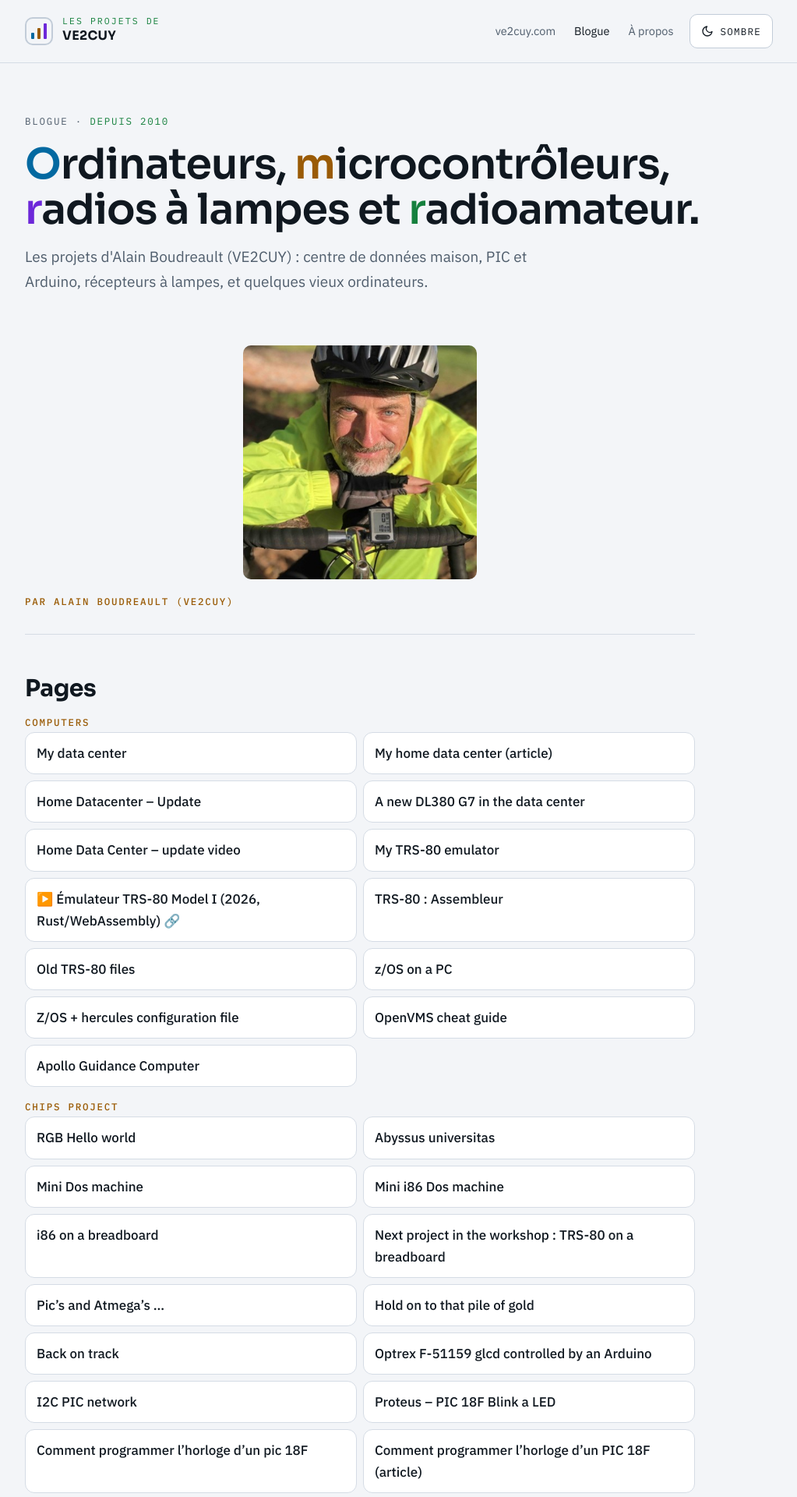
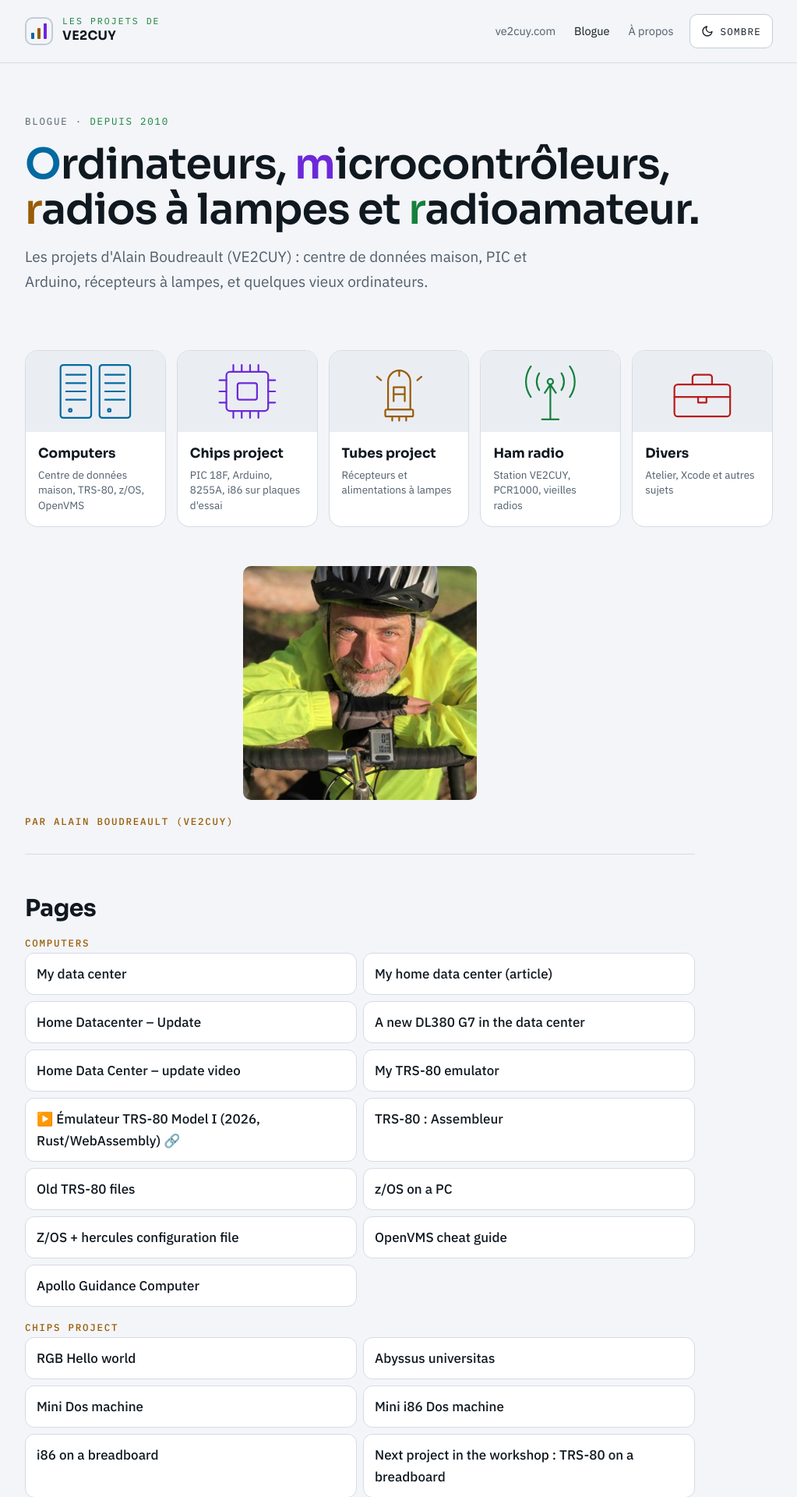
Before and after one commit to ve2cuy/blog, a Jekyll site: the page built from README.md, in a window 1280 px wide. Shown: the top 1920 px of the page at 78% size, without its empty margins (128-1151 px from the left). Built offline with Jekyll 4.4.1, drawn with Linux system fonts in a browser that asks for light colours; our own code applies the rules of GitHub Pages for plain Markdown files.

Commit message:
Accueil du blogue : vignettes illustrées des sections
Cinq vignettes (Computers, Chips project, Tubes project, Ham radio,
Divers) sous la bannière, comme les cartes de cours de ve2cuy.com, qui
mènent à leur section de la page. Initiales de la bannière aux couleurs
des vignettes.

```diff
--- /dev/null
+++ b/_includes/sections.html
@@ -0,0 +1,22 @@
+<nav class="tiles" aria-label="Sections du blogue">
+  <a class="tile" href="#computers">
+    <div class="art c-cyan"><svg viewBox="0 0 200 100" fill="none" stroke="currentColor" stroke-width="2.5" stroke-linecap="round" stroke-linejoin="round" role="img" aria-label="Baies de serveurs"><rect x="50" y="12" width="44" height="76" rx="4"/><rect x="106" y="12" width="44" height="76" rx="4"/><path d="M58 26h28M58 38h28M58 50h28M58 62h28M114 26h28M114 38h28M114 50h28M114 62h28"/><circle cx="64" cy="77" r="2"/><circle cx="120" cy="77" r="2"/></svg></div>
+    <div class="body"><span class="heading">Computers</span><span class="desc">Centre de données maison, TRS-80, z/OS, OpenVMS</span></div>
+  </a>
+  <a class="tile" href="#chips-project">
+    <div class="art c-violet"><svg viewBox="0 0 200 100" fill="none" stroke="currentColor" stroke-width="2.5" stroke-linecap="round" stroke-linejoin="round" role="img" aria-label="Circuit intégré"><rect x="70" y="22" width="60" height="56" rx="5"/><rect x="86" y="38" width="28" height="24" rx="3"/><path d="M80 22v-10M92 22v-10M104 22v-10M116 22v-10M80 78v10M92 78v10M104 78v10M116 78v10M70 34h-10M70 50h-10M70 66h-10M130 34h10M130 50h10M130 66h10"/></svg></div>
+    <div class="body"><span class="heading">Chips project</span><span class="desc">PIC 18F, Arduino, 8255A, i86 sur plaques d'essai</span></div>
+  </a>
+  <a class="tile" href="#tubes-project">
+    <div class="art c-amber"><svg viewBox="0 0 200 100" fill="none" stroke="currentColor" stroke-width="2.5" stroke-linecap="round" stroke-linejoin="round" role="img" aria-label="Lampe électronique"><path d="M84 76V36a16 16 0 0 1 32 0v40z"/><rect x="80" y="76" width="40" height="10" rx="2"/><path d="M90 86v6M100 86v6M110 86v6M92 64V44h16v20M92 54h16"/><path d="M100 28v-8M126 34l6-5M74 34l-6-5"/></svg></div>
+    <div class="body"><span class="heading">Tubes project</span><span class="desc">Récepteurs et alimentations à lampes</span></div>
+  </a>
+  <a class="tile" href="#ham-radio">
+    <div class="art c-green"><svg viewBox="0 0 200 100" fill="none" stroke="currentColor" stroke-width="2.5" stroke-linecap="round" stroke-linejoin="round" role="img" aria-label="Antenne qui émet"><path d="M100 40v50M88 90h24M92 52l8-12 8 12M100 40v0"/><circle cx="100" cy="36" r="4"/><path d="M84 24a22 22 0 0 0 0 24M116 24a22 22 0 0 1 0 24M72 14a38 38 0 0 0 0 44M128 14a38 38 0 0 1 0 44"/></svg></div>
+    <div class="body"><span class="heading">Ham radio</span><span class="desc">Station VE2CUY, PCR1000, vieilles radios</span></div>
+  </a>
+  <a class="tile" href="#divers">
+    <div class="art c-red"><svg viewBox="0 0 200 100" fill="none" stroke="currentColor" stroke-width="2.5" stroke-linecap="round" stroke-linejoin="round" role="img" aria-label="Boîte à outils"><rect x="60" y="40" width="80" height="46" rx="5"/><path d="M86 40v-10a4 4 0 0 1 4-4h20a4 4 0 0 1 4 4v10M60 58h80M94 58v8h12v-8"/></svg></div>
+    <div class="body"><span class="heading">Divers</span><span class="desc">Atelier, Xcode et autres sujets</span></div>
+  </a>
+</nav>
--- a/_layouts/default.html
+++ b/_layouts/default.html
@@ -44,13 +44,14 @@
 <section class="hero">
   <div class="wrap">
     <span class="kicker">blogue · <span class="c-green">depuis 2010</span></span>
-    <h1><span class="c-cyan">O</span>rdinateurs, <span class="c-amber">m</span>icrocontrôleurs, <span class="c-violet">r</span>adios à lampes et <span class="c-green">r</span>adioamateur.</h1>
+    <h1><span class="c-cyan">O</span>rdinateurs, <span class="c-violet">m</span>icrocontrôleurs, <span class="c-amber">r</span>adios à lampes et <span class="c-green">r</span>adioamateur.</h1>
     <p class="lede">Les projets d'Alain Boudreault (VE2CUY) : centre de données maison, PIC et Arduino, récepteurs à lampes, et quelques vieux ordinateurs.</p>
   </div>
 </section>
 {% endif %}
 
 <main class="wrap">
+{% if page.path == 'README.md' %}{% include sections.html %}{% endif %}
   <article class="prose{% if page.path == 'README.md' %} home{% endif %}">
 {{ content }}
   </article>
--- a/assets/css/ve2cuy.css
+++ b/assets/css/ve2cuy.css
@@ -115,6 +115,23 @@ main.wrap { padding-top: 40px; padding-bottom: 72px; }
 .prose.home li a::after { content: ""; position: absolute; inset: 0; border-radius: 12px; }
 .prose.home li:hover a { color: var(--link); }
 
+/* Vignettes des sections, sur l'accueil */
+.c-red { color: var(--red); }
+.tiles { display: grid; grid-template-columns: repeat(auto-fit, minmax(min(150px, 100%), 1fr)); gap: 14px; margin: 8px 0 48px; }
+.tile {
+  border-radius: 16px; overflow: hidden; border: 1px solid var(--line); background: var(--panel); color: var(--fg);
+  text-decoration: none; display: flex; flex-direction: column; transition: border-color .2s ease, transform .2s ease;
+}
+.tile:hover { border-color: var(--line-2); transform: translateY(-2px); }
+.tile .art { height: 104px; background: var(--panel-2); display: flex; align-items: center; justify-content: center; }
+.tile .art svg { width: 180px; height: 90px; }
+.tile .body { padding: 14px 16px 16px; display: flex; flex-direction: column; gap: 4px; }
+.tile .heading { font-family: var(--display); font-weight: 700; font-size: 17px; }
+.tile .desc { font-size: 13.5px; line-height: 1.45; color: var(--muted); }
+.prose h3[id] { scroll-margin-top: 24px; }
+html { scroll-behavior: smooth; }
+@media (prefers-reduced-motion: reduce) { html { scroll-behavior: auto; } }
+
 /* Coloration du code (Rouge) */
 .highlight .c, .highlight .c1, .highlight .cm, .highlight .cs { color: var(--muted); font-style: italic; }
 .highlight .cp, .highlight .cpf { color: var(--cyan); }
```
